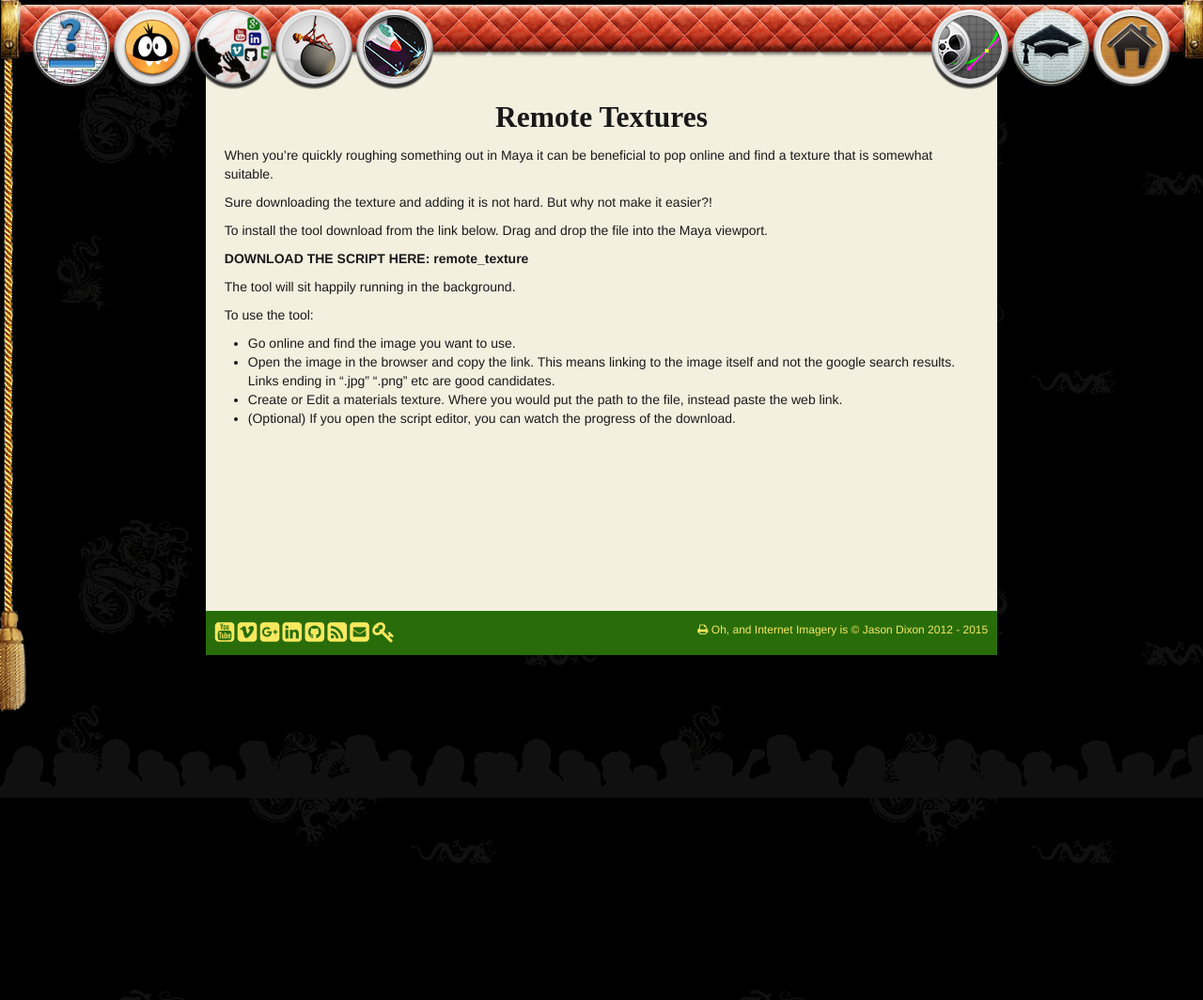
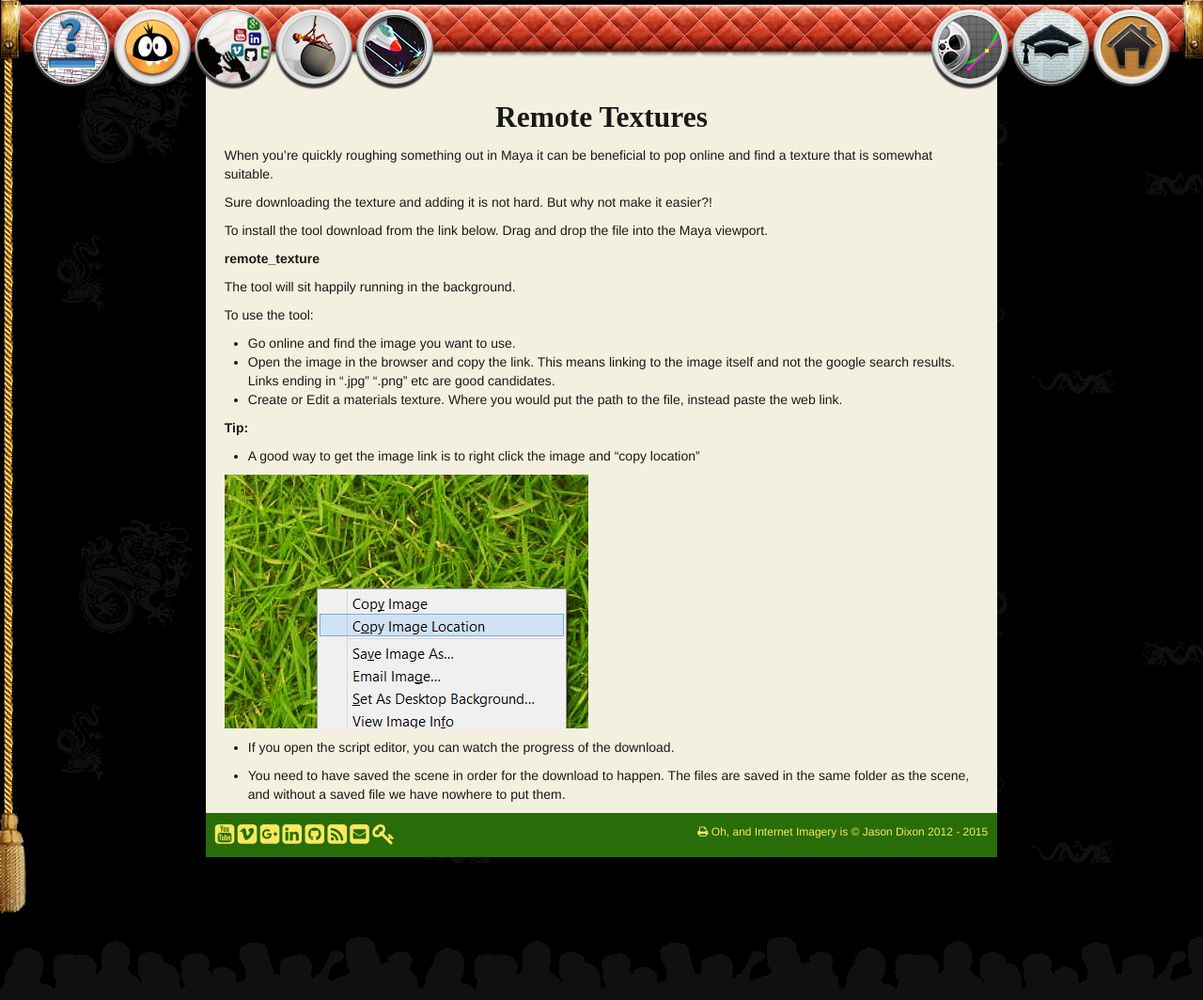
Before and after one commit to internetimagery/internetimagery.github.io, a Jekyll site: the page built from python/remotetextures.md, in a window 1280 px wide. Shown: the whole page at 94% size. Built offline with Jekyll 4.4.1, drawn with Linux system fonts in a browser that asks for light colours; nearby versions of some CDN libraries; some web fonts are replaced; comment, search, counter and statistics services are not loaded.

Commit message:
notes updated

```diff
--- a/python/remotetextures.md
+++ b/python/remotetextures.md
@@ -10,7 +10,7 @@ Sure downloading the texture and adding it is not hard. But why not make it easi
 
 To install the tool download from the link below. Drag and drop the file into the Maya viewport.
 
-__DOWNLOAD THE SCRIPT HERE: <download>remote_texture</download>__
+__<download>remote_texture</download>__
 
 The tool will sit happily running in the background.
 
@@ -19,4 +19,13 @@ To use the tool:
 * Go online and find the image you want to use.
 * Open the image in the browser and copy the link. This means linking to the image itself and not the google search results. Links ending in ".jpg" ".png" etc are good candidates.
 * Create or Edit a materials texture. Where you would put the path to the file, instead paste the web link.
-* (Optional) If you open the script editor, you can watch the progress of the download.
+
+__Tip:__
+
+* A good way to get the image link is to right click the image and "copy location"
+
+![copy location](img/copy_location.jpg)
+
+* If you open the script editor, you can watch the progress of the download.
+
+* You need to have saved the scene in order for the download to happen. The files are saved in the same folder as the scene, and without a saved file we have nowhere to put them.
```
Also changed, not shown: python/img/copy_location.jpg (added).
